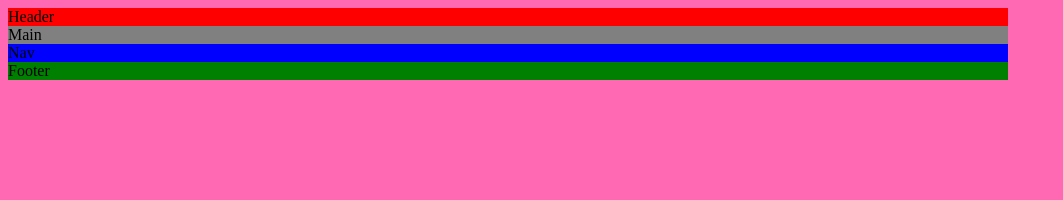
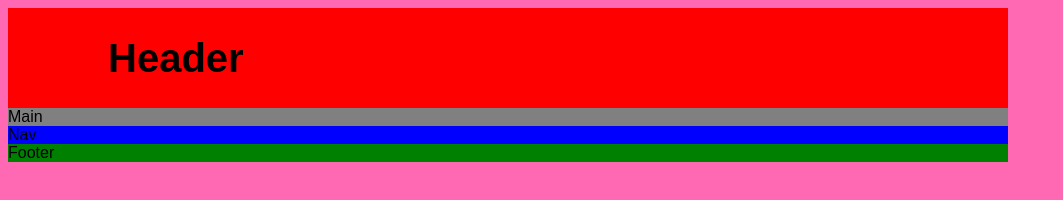
Before and after one commit to craigmelville/cgmuk, a plain HTML site: page index.htm in a window 1280 px wide. Shown: the whole page, without its empty margins (0-1063 px from the left). Drawn offline with Linux system fonts and the light colour scheme.

Commit message:
cgm-03012022-01

```diff
--- a/index.htm
+++ b/index.htm
@@ -11,16 +11,18 @@
 <body>
 
     <header>
-        Header
+        <b>Header</b>
     </header>
 
     <main>
         Main
     </main>
 
-    <nav>
-        Nav
-    </nav>
+    <aside>
+        <nav>
+            Nav
+        </nav>
+    </aside>
 
     <footer>
         Footer
--- a/style.css
+++ b/style.css
@@ -1,6 +1,6 @@
-/* :root{
-
-} */
+:root{
+    font-family: 'Sawarabi Gothic', sans-serif;
+}
 
 /* .grid{
 
@@ -13,6 +13,10 @@ body {
 
 header {
     background-color: red;
+    height: 100px;
+    padding-left: 100px;
+    line-height: 100px;
+    font-size: 2.5rem;
 }
 
 Main {
```
